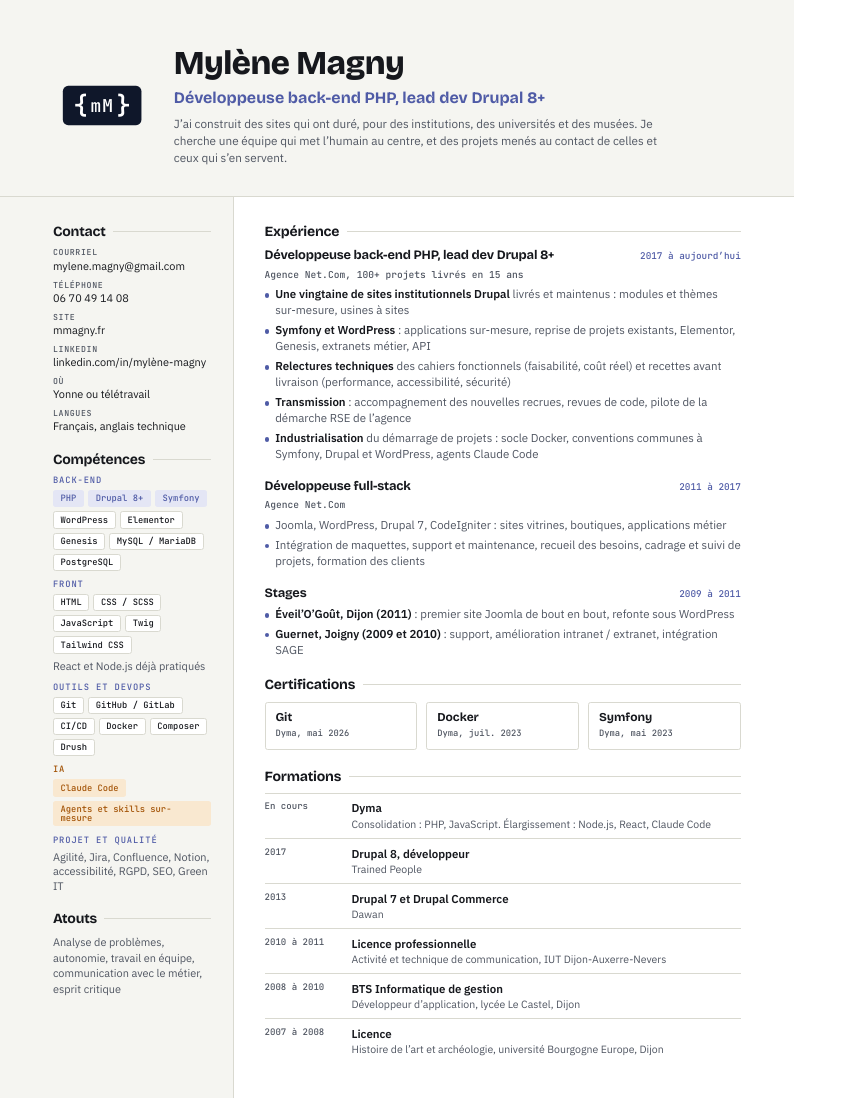
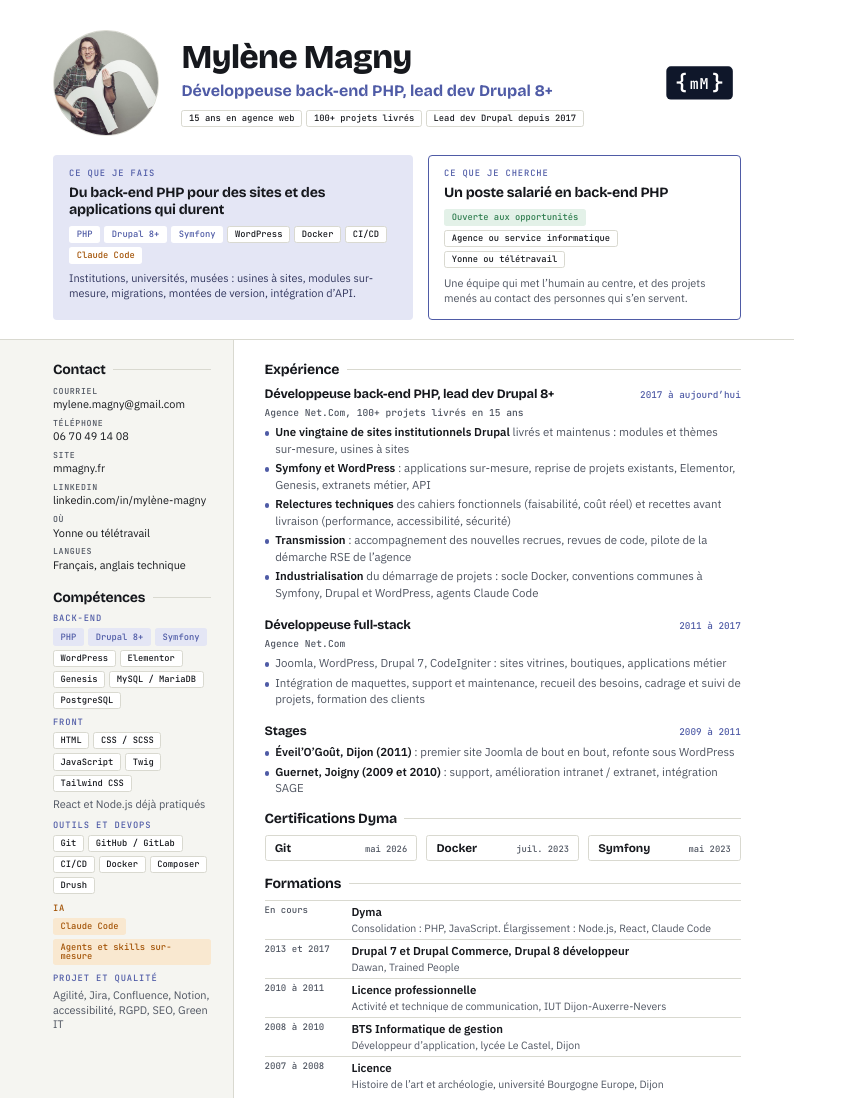
Before and after one commit to mmagny89/mmagny, a plain HTML site: page outils/cv/cv.html in a window 1280 px wide. Shown: the top 1098 px of the page, without its empty margins (0-857 px from the left). Drawn offline with nearby package versions, Linux system fonts and the light colour scheme.

Commit message:
feat(cv): ajouter la photo et un bloc « ce que je fais, ce que je cherche » en tête

```diff
--- a/outils/cv/cv.html
+++ b/outils/cv/cv.html
@@ -39,14 +39,23 @@ ul.pl li b{color:var(--fg);font-weight:600}
 ul.pl.ia li::before{background:var(--ia)}
 
 /* page 1 */
-.head{display:grid;grid-template-columns:auto 1fr;gap:6mm;align-items:center;padding:12mm 14mm 8mm;background:var(--soft);border-bottom:.6pt solid var(--line)}
-.logo{width:26mm;height:auto;display:block}
+.head{display:grid;grid-template-columns:auto 1fr auto;gap:6mm;align-items:center;padding:8mm 14mm 5mm}
+.photo{width:28mm;height:28mm;border-radius:50%;object-fit:cover;display:block;border:.8pt solid var(--line)}
+.logo{width:22mm;height:auto;display:block}
 .head h1{font-size:25pt;font-weight:800}
-.head .job{font:700 12pt/1.2 var(--f-display);color:var(--php);margin:1.5mm 0 2.5mm}
-.head .pitch{color:var(--muted);font-size:8.8pt;max-width:128mm}
-.cols{display:grid;grid-template-columns:62mm 1fr;flex:1;min-height:0}
-.side{background:var(--soft);padding:7mm 6mm 8mm 14mm;display:flex;flex-direction:column;gap:4.4mm;border-right:.6pt solid var(--line)}
-.main{padding:7mm 14mm 8mm 8mm;display:flex;flex-direction:column;gap:5mm}
+.head .job{font:700 12pt/1.2 var(--f-display);color:var(--php);margin:1.5mm 0 2.6mm}
+.chip.ok{background:#E3F1E8;border-color:transparent;color:#2F7D4F}
+.glance{display:grid;grid-template-columns:1.15fr 1fr;gap:4mm;padding:0 14mm 5mm}
+.g{border:.6pt solid var(--line);border-radius:3pt;padding:3.4mm 4mm;display:grid;gap:1.9mm;align-content:start}
+.g.do{background:var(--php-soft);border-color:transparent}
+.g.seek{border-color:var(--php);border-width:.9pt}
+.g h2{font-size:10.6pt;font-weight:700;line-height:1.2}
+.g p{color:var(--muted);font-size:8.2pt;line-height:1.38}
+.g.do p{color:#33385F}
+.g.do .chip{background:#fff}
+.cols{display:grid;grid-template-columns:62mm 1fr;flex:1;min-height:0;border-top:.6pt solid var(--line)}
+.side{background:var(--soft);padding:6mm 6mm 6mm 14mm;display:flex;flex-direction:column;gap:4.4mm;border-right:.6pt solid var(--line)}
+.main{padding:6mm 14mm 6mm 8mm;display:flex;flex-direction:column;gap:3.8mm}
 .sec{display:grid;gap:2.4mm}
 .sec>h2{font-size:10.5pt;font-weight:700;display:flex;align-items:center;gap:2mm}
 .sec>h2::after{content:"";flex:1;height:.6pt;background:var(--line)}
@@ -59,13 +68,13 @@ ul.pl.ia li::before{background:var(--ia)}
 .job-block h3{font-size:9.6pt}
 .job-block .when{font:500 7pt/1 var(--f-mono);color:var(--php);white-space:nowrap}
 .job-block .org{font:500 7.2pt/1.2 var(--f-mono);color:var(--muted)}
-.edu{display:grid;grid-template-columns:20mm 1fr;gap:.6mm 3mm;padding-block:1.7mm;border-top:.6pt solid var(--line)}
+.edu{display:grid;grid-template-columns:20mm 1fr;gap:.6mm 3mm;padding-block:.9mm;border-top:.6pt solid var(--line)}
 .edu .y{font:500 6.8pt/1.5 var(--f-mono);color:var(--muted)}
 .edu b{font-weight:600}
 .edu p{color:var(--muted);font-size:7.9pt}
 .certs{display:grid;grid-template-columns:repeat(3,1fr);gap:2.4mm}
-.cert{border:.6pt solid var(--line);border-radius:2pt;padding:2.2mm 2.6mm}
-.cert b{display:block;font:700 9pt/1.1 var(--f-display)}
+.cert{border:.6pt solid var(--line);border-radius:2pt;padding:1.4mm 2.4mm;display:flex;justify-content:space-between;align-items:baseline;gap:2mm}
+.cert b{font:700 8.8pt/1.1 var(--f-display)}
 .cert span{font:500 6.6pt/1.4 var(--f-mono);color:var(--muted)}
 
 /* page 2 */
@@ -84,7 +93,7 @@ ul.pl.ia li::before{background:var(--ia)}
 .res{font-size:7.9pt;color:var(--fg);border-left:1.6pt solid var(--php);padding-left:2.4mm;line-height:1.35}
 .card.ia .res{border-left-color:var(--ia)}
 .card p{color:var(--muted)}
-.foot{margin:4.2mm 14mm 0;padding-block:3.4mm;border-top:.6pt solid var(--line);display:grid;grid-template-columns:1fr 1fr;gap:6mm}
+.foot{margin:4.2mm 14mm 0;padding-block:3.4mm;border-top:.6pt solid var(--line);display:grid;grid-template-columns:1fr 1fr 1.15fr;gap:6mm}
 .foot p{color:var(--muted);font-size:8pt}
 .sign{padding:3mm 14mm 8mm;display:flex;justify-content:space-between;font:500 7pt/1 var(--f-mono);color:var(--muted)}
 .sign b{color:var(--php);font-weight:600}
@@ -95,6 +104,12 @@ ul.pl.ia li::before{background:var(--ia)}
 <!-- ───────── Page 1 ───────── -->
 <section class="page">
   <header class="head">
+    <img class="photo" src="photo.jpg" alt="Portrait de Mylène Magny">
+    <div>
+      <h1>Mylène Magny</h1>
+      <p class="job">Développeuse back-end PHP, lead dev Drupal 8+</p>
+      <div class="tags marks"><span class="chip">15 ans en agence web</span><span class="chip">100+ projets livrés</span><span class="chip">Lead dev Drupal depuis 2017</span></div>
+    </div>
     <svg class="logo" xmlns="http://www.w3.org/2000/svg" viewBox="0 0 1000 600" role="img" aria-label="Logo mM">
       <g transform="translate(500,300)">
         <rect x="-400" y="-200" width="800" height="400" rx="55" ry="55" fill="#0f172a"/>
@@ -103,12 +118,22 @@ ul.pl.ia li::before{background:var(--ia)}
         <text x="220" y="20" text-anchor="middle" dominant-baseline="middle" fill="#fff" font-size="250" font-weight="600" font-family="JetBrains Mono, Menlo, monospace">}</text>
       </g>
     </svg>
-    <div>
-      <h1>Mylène Magny</h1>
-      <p class="job">Développeuse back-end PHP, lead dev Drupal 8+</p>
-      <p class="pitch">J’ai construit des sites qui ont duré, pour des institutions, des universités et des musées. Je cherche une équipe qui met l’humain au centre, et des projets menés au contact de celles et ceux qui s’en servent.</p>
+  </header>
+
+  <section class="glance" aria-label="En un coup d’œil">
+    <div class="g do">
+      <span class="label">Ce que je fais</span>
+      <h2>Du back-end PHP pour des sites et des applications qui durent</h2>
+      <div class="tags"><span class="chip php">PHP</span><span class="chip php">Drupal 8+</span><span class="chip php">Symfony</span><span class="chip">WordPress</span><span class="chip">Docker</span><span class="chip">CI/CD</span><span class="chip ia">Claude Code</span></div>
+      <p>Institutions, universités, musées : usines à sites, modules sur-mesure, migrations, montées de version, intégration d’API.</p>
     </div>
-  </header>
+    <div class="g seek">
+      <span class="label">Ce que je cherche</span>
+      <h2>Un poste salarié en back-end PHP</h2>
+      <div class="tags"><span class="chip ok">Ouverte aux opportunités</span><span class="chip">Agence ou service informatique</span><span class="chip">Yonne ou télétravail</span></div>
+      <p>Une équipe qui met l’humain au centre, et des projets menés au contact des personnes qui s’en servent.</p>
+    </div>
+  </section>
 
   <div class="cols">
     <aside class="side">
@@ -147,10 +172,6 @@ ul.pl.ia li::before{background:var(--ia)}
           <p>Agilité, Jira, Confluence, Notion, accessibilité, RGPD, SEO, Green IT</p>
         </div>
       </div>
-      <div class="sec">
-        <h2>Atouts</h2>
-        <p style="color:var(--muted);font-size:8.2pt">Analyse de problèmes, autonomie, travail en équipe, communication avec le métier, esprit critique</p>
-      </div>
     </aside>
 
     <main class="main">
@@ -185,11 +206,11 @@ ul.pl.ia li::before{background:var(--ia)}
       </div>
 
       <div class="sec">
-        <h2>Certifications</h2>
+        <h2>Certifications Dyma</h2>
         <div class="certs">
-          <div class="cert"><b>Git</b><span>Dyma, mai 2026</span></div>
-          <div class="cert"><b>Docker</b><span>Dyma, juil. 2023</span></div>
-          <div class="cert"><b>Symfony</b><span>Dyma, mai 2023</span></div>
+          <div class="cert"><b>Git</b><span>mai 2026</span></div>
+          <div class="cert"><b>Docker</b><span>juil. 2023</span></div>
+          <div class="cert"><b>Symfony</b><span>mai 2023</span></div>
         </div>
       </div>
 
@@ -197,8 +218,7 @@ ul.pl.ia li::before{background:var(--ia)}
         <h2>Formations</h2>
         <div>
           <div class="edu"><span class="y">En cours</span><div><b>Dyma</b><p>Consolidation : PHP, JavaScript. Élargissement : Node.js, React, Claude Code</p></div></div>
-          <div class="edu"><span class="y">2017</span><div><b>Drupal 8, développeur</b><p>Trained People</p></div></div>
-          <div class="edu"><span class="y">2013</span><div><b>Drupal 7 et Drupal Commerce</b><p>Dawan</p></div></div>
+          <div class="edu"><span class="y">2013 et 2017</span><div><b>Drupal 7 et Drupal Commerce, Drupal 8 développeur</b><p>Dawan, Trained People</p></div></div>
           <div class="edu"><span class="y">2010 à 2011</span><div><b>Licence professionnelle</b><p>Activité et technique de communication, IUT Dijon-Auxerre-Nevers</p></div></div>
           <div class="edu"><span class="y">2008 à 2010</span><div><b>BTS Informatique de gestion</b><p>Développeur d’application, lycée Le Castel, Dijon</p></div></div>
           <div class="edu"><span class="y">2007 à 2008</span><div><b>Licence</b><p>Histoire de l’art et archéologie, université Bourgogne Europe, Dijon</p></div></div>
@@ -286,6 +306,10 @@ ul.pl.ia li::before{background:var(--ia)}
 
   <div class="foot">
     <div class="sec">
+      <h2>Atouts</h2>
+      <p>Analyse de problèmes, autonomie, travail en équipe, communication avec le métier, esprit critique</p>
+    </div>
+    <div class="sec">
       <h2>Dans la vie</h2>
       <p>Community manager dans une association de jeux de société, responsable de l’accueil lors de festivals ludiques</p>
     </div>
```
Also changed, not shown: outils/cv/photo.jpg (added), 1 other file.
